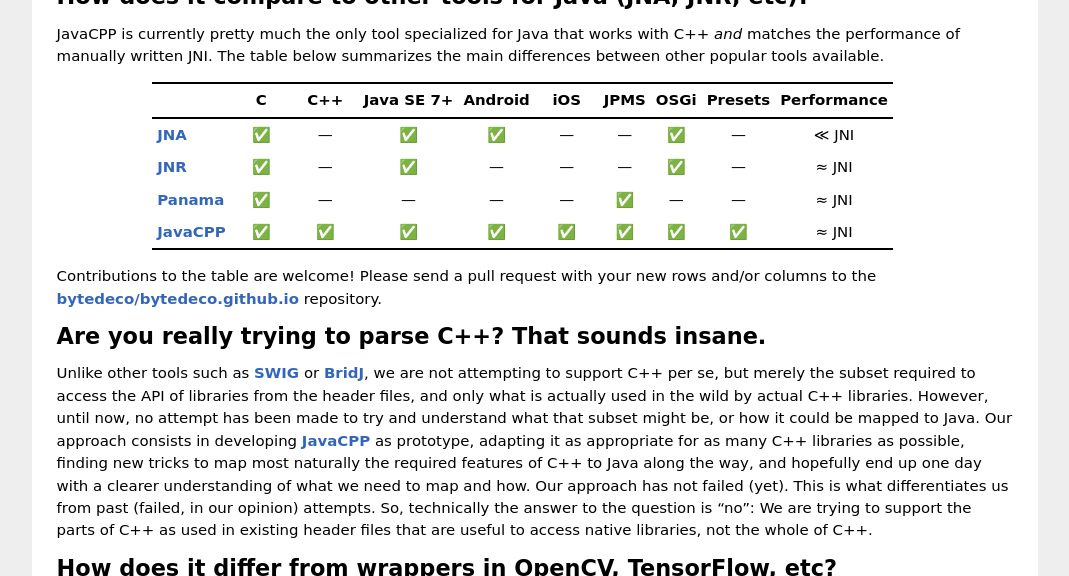
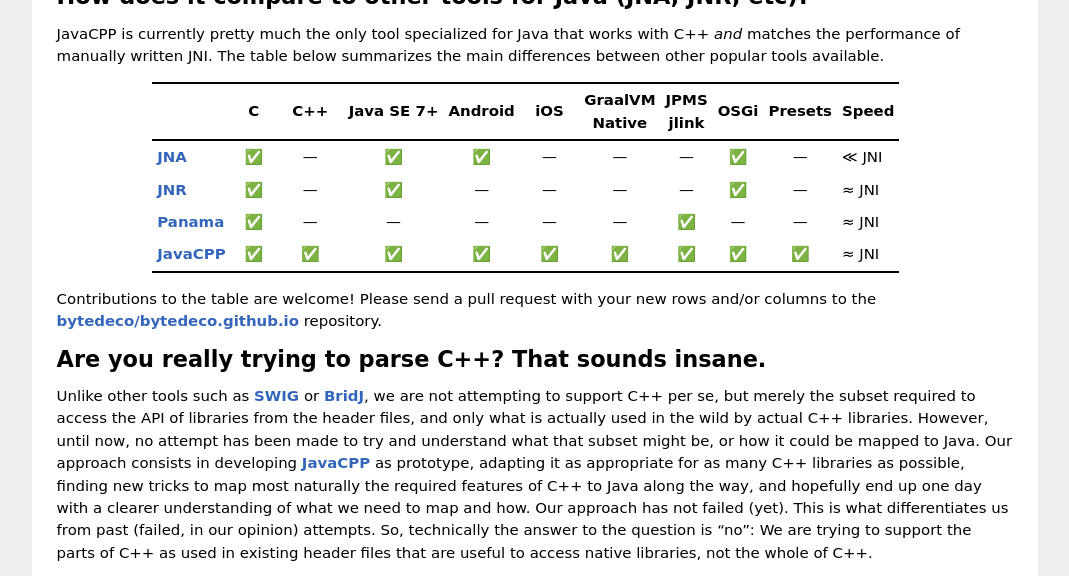
Before and after one commit to bytedeco/bytedeco.github.io, a Jekyll site: the page built from faq/index.md, in a window 1280 px wide and 900 px high, cut to the strip 324-900 px from the top of the window. Shown: the whole strip, without its empty margins (105-1174 px from the left). Built offline with Jekyll 4.4.1, drawn with Linux system fonts in a browser that asks for light colours.

Commit message:
Update comparison table in FAQ with new column for GraalVM Native

```diff
--- a/faq/index.md
+++ b/faq/index.md
@@ -17,12 +17,12 @@ How does it compare to other tools for Java (JNA, JNR, etc)?
 
 JavaCPP is currently pretty much the only tool specialized for Java that works with C++ *and* matches the performance of manually written JNI. The table below summarizes the main differences between other popular tools available.
 
-|                                                  | &emsp; C &emsp; | &nbsp; C++ &nbsp; | Java SE 7+ | Android | &ensp; iOS &ensp; | JPMS    |  OSGi   | Presets | Performance |
-|--------------------------------------------------|:---------------:|:-----------------:|:----------:|:-------:|:-----------------:|:-------:|:-------:|:-------:|:-----------:|
-| [JNA](https://github.com/java-native-access/jna) | &#9989;         | &mdash;           | &#9989;    | &#9989; | &mdash;           | &mdash; | &#9989; | &mdash; | &#8810; JNI |
-| [JNR](https://github.com/jnr)                    | &#9989;         | &mdash;           | &#9989;    | &mdash; | &mdash;           | &mdash; | &#9989; | &mdash; | &asymp; JNI |
-| [Panama](http://jdk.java.net/panama/)            | &#9989;         | &mdash;           | &mdash;    | &mdash; | &mdash;           | &#9989; | &mdash; | &mdash; | &asymp; JNI |
-| [JavaCPP](https://github.com/bytedeco/javacpp)   | &#9989;         | &#9989;           | &#9989;    | &#9989; | &#9989;           | &#9989; | &#9989; | &#9989; | &asymp; JNI |
+|                                                  | &ensp; C &ensp; | &nbsp; C++ &nbsp; | Java SE 7+ | Android | &nbsp; iOS &nbsp; | GraalVM<br>Native | JPMS<br>jlink |  OSGi   | Presets |   Speed     |
+|--------------------------------------------------|:---------------:|:-----------------:|:----------:|:-------:|:-----------------:|:-----------------:|:-------------:|:-------:|:-------:|:------------|
+| [JNA](https://github.com/java-native-access/jna) | &#9989;         | &mdash;           | &#9989;    | &#9989; | &mdash;           | &mdash;           | &mdash;       | &#9989; | &mdash; | &#8810; JNI |
+| [JNR](https://github.com/jnr)                    | &#9989;         | &mdash;           | &#9989;    | &mdash; | &mdash;           | &mdash;           | &mdash;       | &#9989; | &mdash; | &asymp; JNI |
+| [Panama](http://jdk.java.net/panama/)            | &#9989;         | &mdash;           | &mdash;    | &mdash; | &mdash;           | &mdash;           | &#9989;       | &mdash; | &mdash; | &asymp; JNI |
+| [JavaCPP](https://github.com/bytedeco/javacpp)   | &#9989;         | &#9989;           | &#9989;    | &#9989; | &#9989;           | &#9989;           | &#9989;       | &#9989; | &#9989; | &asymp; JNI |
 
 Contributions to the table are welcome! Please send a pull request with your new rows and/or columns to the [bytedeco/bytedeco.github.io](https://github.com/bytedeco/bytedeco.github.io) repository.
 
```
